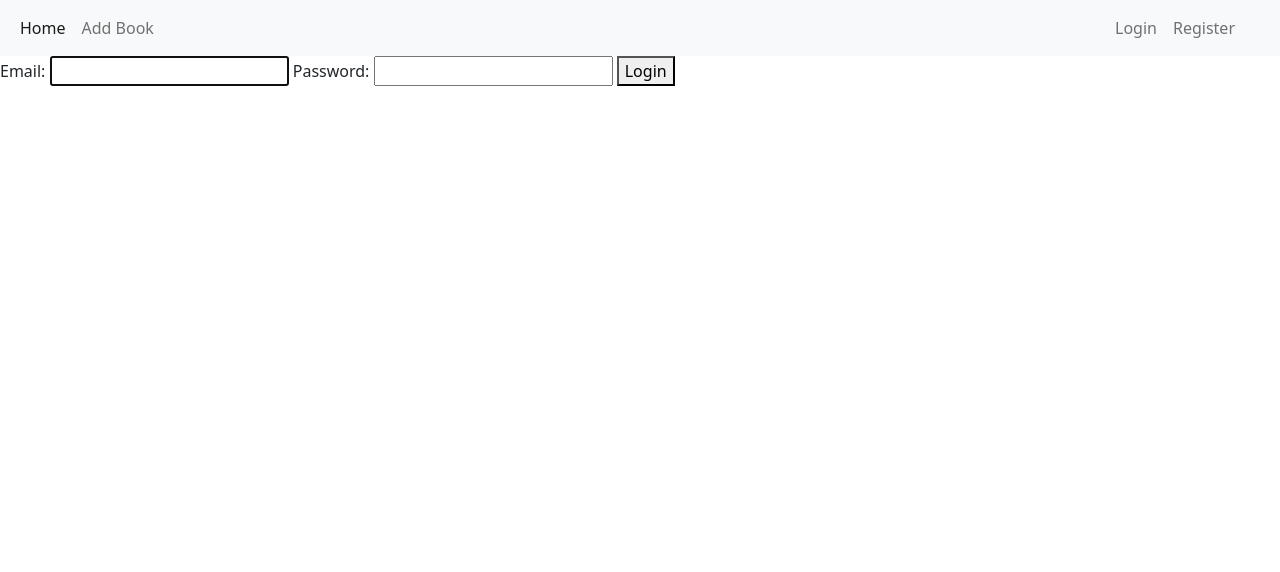
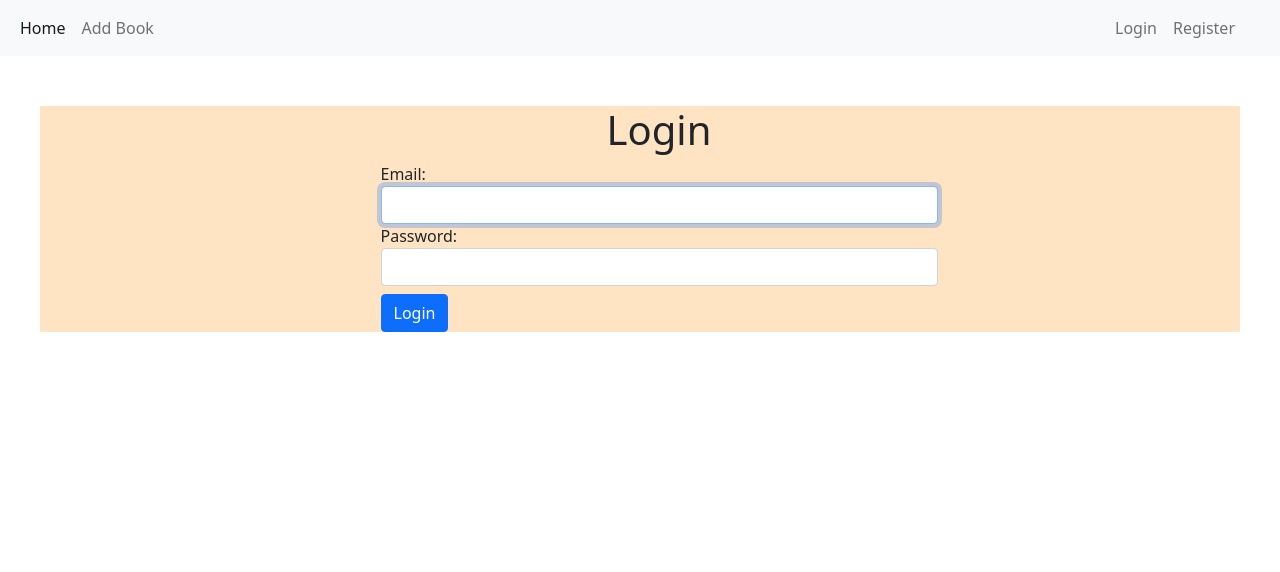
Before and after one commit to trenev/Bookbar, a Django app: page /auth/login/ in a window 1280 px wide. Shown: the top 572 px of the page. Run offline with Django 4.2, Linux system fonts and the light colour scheme.

Commit message:
Added custom form for user login

```diff
--- a/bookbar/auth_app/forms.py
+++ b/bookbar/auth_app/forms.py
@@ -11,8 +11,15 @@
     def __init__(self, *args, **kwargs):
         super().__init__(*args, **kwargs)
         self._init_bootstrap_form_controls()
+        self.fields['password1'].help_text = None
         self.fields['password2'].help_text = None
 
     class Meta:
         model = UserModel
         fields = ['email', ]
+
+
+class UserLoginForm(BootstrapFormControlMixin, auth_forms.AuthenticationForm):
+    def __init__(self, *args, **kwargs):
+        super().__init__(*args, **kwargs)
+        self._init_bootstrap_form_controls()
--- a/bookbar/auth_app/views.py
+++ b/bookbar/auth_app/views.py
@@ -4,7 +4,7 @@
 from django.urls import reverse_lazy, reverse
 from django.views import generic as views
 
-from bookbar.auth_app.forms import UserRegistrationForm
+from bookbar.auth_app.forms import UserRegistrationForm, UserLoginForm
 
 UserModel = get_user_model()
 
@@ -23,6 +23,7 @@
 
 class UserLoginView(auth_views.LoginView):
     template_name = 'auth/login_user.html'
+    form_class = UserLoginForm
 
     def form_valid(self, form):
         result = super().form_valid(form)
@@ -30,6 +31,7 @@
 
         if UserModel.objects.get(email=user_email).deleted_at:
             logout(self.request)
+            return redirect('register user')
 
         return result
 
--- a/templates/auth/login_user.html
+++ b/templates/auth/login_user.html
@@ -1,10 +1,21 @@
 {% extends 'common/base.html' %}
 {% block page_content %}
 
-<form action="{% url 'login user' %}" method="post">
-    {% csrf_token %}
-    {{ form }}
-    <button>Login</button>
-</form>
+    <div class="container mb-5">
+        <h1 class="text-center">Login</h1>
+        <div class="row">
+            <div class="col-lg-3"></div>
+            <div class="col-lg-6">
+                <form action="{% url 'login user' %}" method="post">
+
+                    {% csrf_token %}
+                    {{ form }}
+
+                    <button class="btn btn-primary mt-2" type="submit">Login</button>
+                </form>
+            </div>
+            <div class="col-lg-3"></div>
+        </div>
+    </div>
 
 {% endblock %}
```
